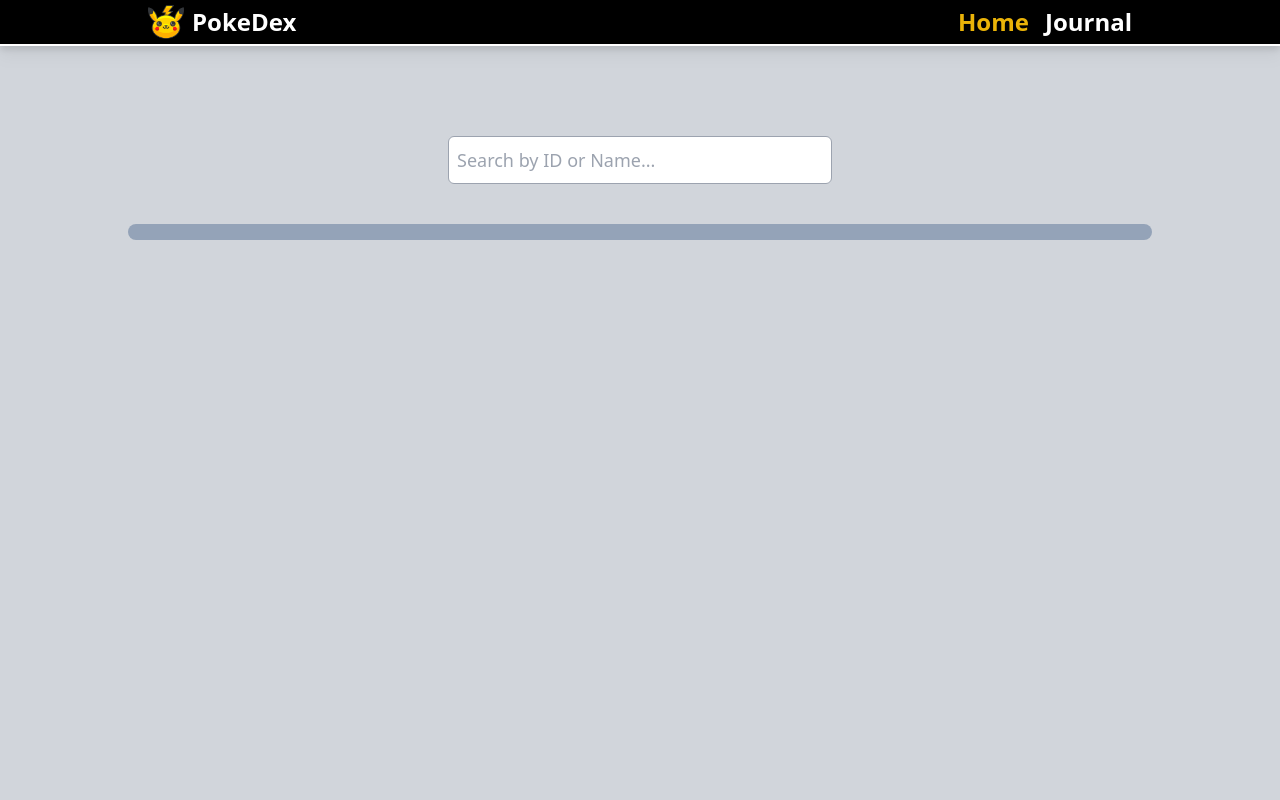
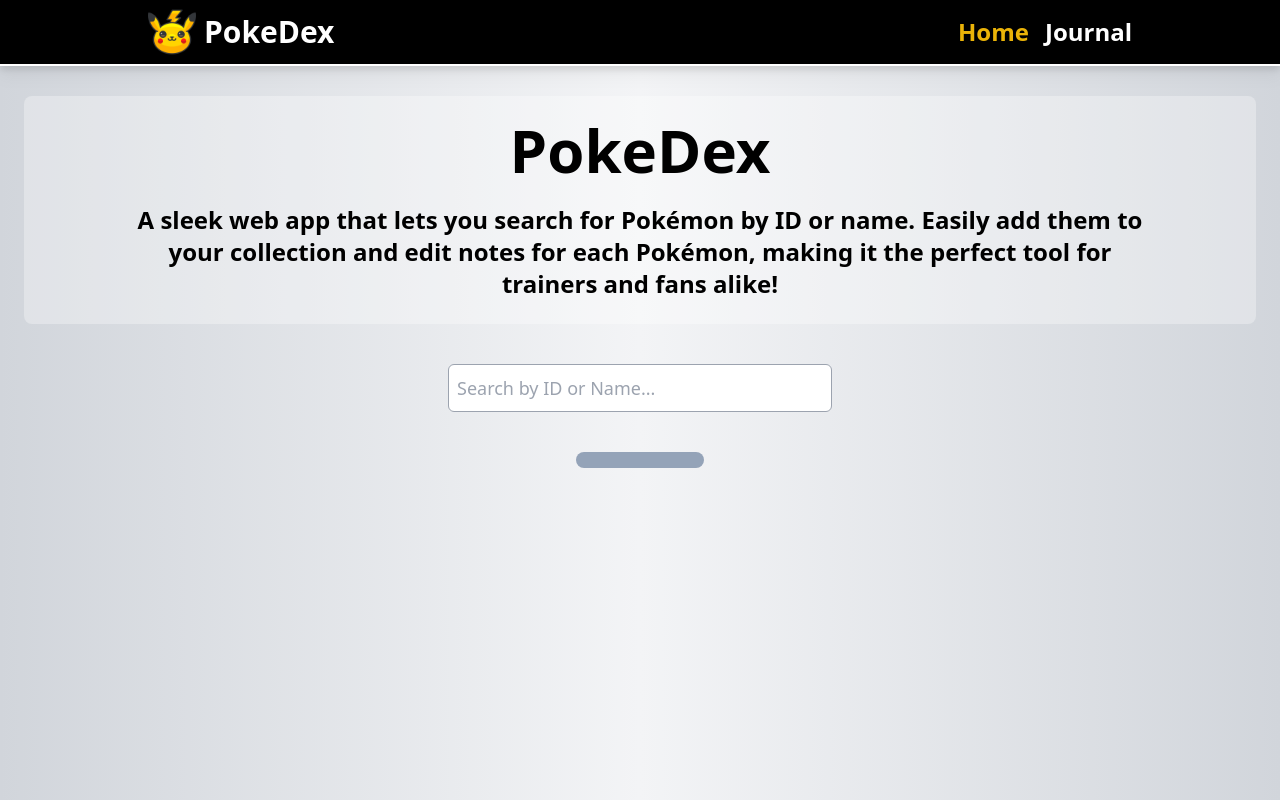
Before and after one commit to LilianaE-R/Pokedex-diary, a website built with Parcel: page index.html in a window 1280 px wide. Built offline with nearby package versions, Linux system fonts and the light colour scheme; no server answers.

Commit message:
index update

```diff
--- a/index.html
+++ b/index.html
@@ -6,13 +6,13 @@
         <title>Homepage</title>
         <script src="https://cdn.tailwindcss.com"></script>
     </head>
-    <body class="bg-gray-300">
+    <body class="bg-gradient-to-r from-gray-300 via-gray-100 to-gray-300">
         <!-- Header -->
         <header class="fixed top-0 w-full bg-black text-white font-bold border-solid border-b-2 border-white drop-shadow-lg">
             <div class="flex justify-between max-w-screen-lg mx-auto">
                 <div class="flex gap-2 items-center mx-5">
-                    <img id="logo" src="./src/img/pokedex_icon.png" alt="" class="h-9 w-9 my-1" />
-                    <h1 class="text-2xl">PokeDex</h1>
+                    <img id="logo" src="./src/img/pokedex_icon.png" alt="" class="h-12 w-12 my-2" />
+                    <h1 class="text-3xl">PokeDex</h1>
                 </div>
                 <nav class="my-auto">
                     <ul class="flex gap-4 text-2xl mx-5">
@@ -23,14 +23,21 @@
             </div>
         </header>
         <!-- Main -->
-        <main class="mt-24">
+        <main class="flex flex-col mt-24">
+            <div class="flex flex-col mx-6 bg-white p-6 rounded-lg bg-opacity-30">
+                <h1 class="text-6xl font-extrabold mx-auto mb-6">PokeDex</h1>
+                <p class="max-w-screen-lg mx-auto font-bold text-2xl text-center">
+                    A sleek web app that lets you search for Pokémon by ID or name. Easily add them to your collection and edit notes for each Pokémon, making it the perfect tool for trainers and fans
+                    alike!
+                </p>
+            </div>
             <search class="max-w-screen-lg mx-auto flex justify-center">
                 <form class="m-10">
                     <input type="text" id="searchbar" class="rounded-md h-12 w-96 px-2 text-lg border border-gray-400" placeholder="Search by ID or Name..." />
                     <div id="errorbar"></div>
                 </form>
             </search>
-            <section id="content-container" class="bg-slate-400 rounded-lg mb-4 py-2 px-4 grid grid-cols-5 gap-6 max-w-screen-lg mx-auto">
+            <section id="content-container" class="bg-slate-400 rounded-lg mb-4 py-2 px-4 grid grid-cols-5 gap-6 max-w-screen-lg mx-auto auto-cols-min">
                 <!-- Content -->
             </section>
         </main>
```
